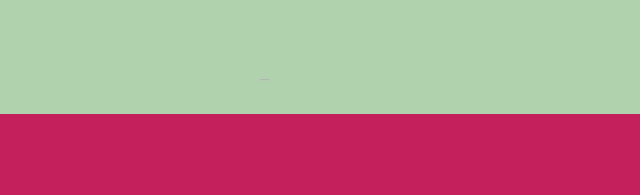
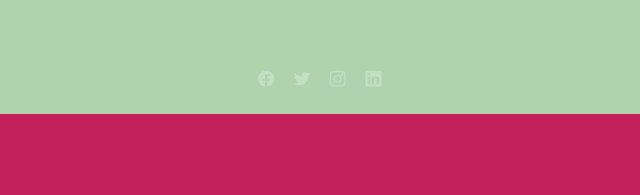
Before and after one commit to Maykkkk/Gulnaara, a website built with Parcel: page contact.html in a window 1280 px wide. Shown: the part 2805-3000 px from the top of the page, 402-1042 px from the left. Built offline with nearby package versions, Linux system fonts and the light colour scheme.

Commit message:
Update contact.html

```diff
--- a/contact.html
+++ b/contact.html
@@ -120,7 +120,7 @@
       <div class="copyright-2023-gulnaara11">
         Copyright @2023 Gulnaara Phulkari Limited/ All rights reserved
       </div>
-      <img class="social-icon22" alt="" src="./public/social22.svg" />
+      <img class="social-icon22" alt="" src="./public/social2.svg" />
 
       <img
         class="final-gulnaara-13-36"
```
